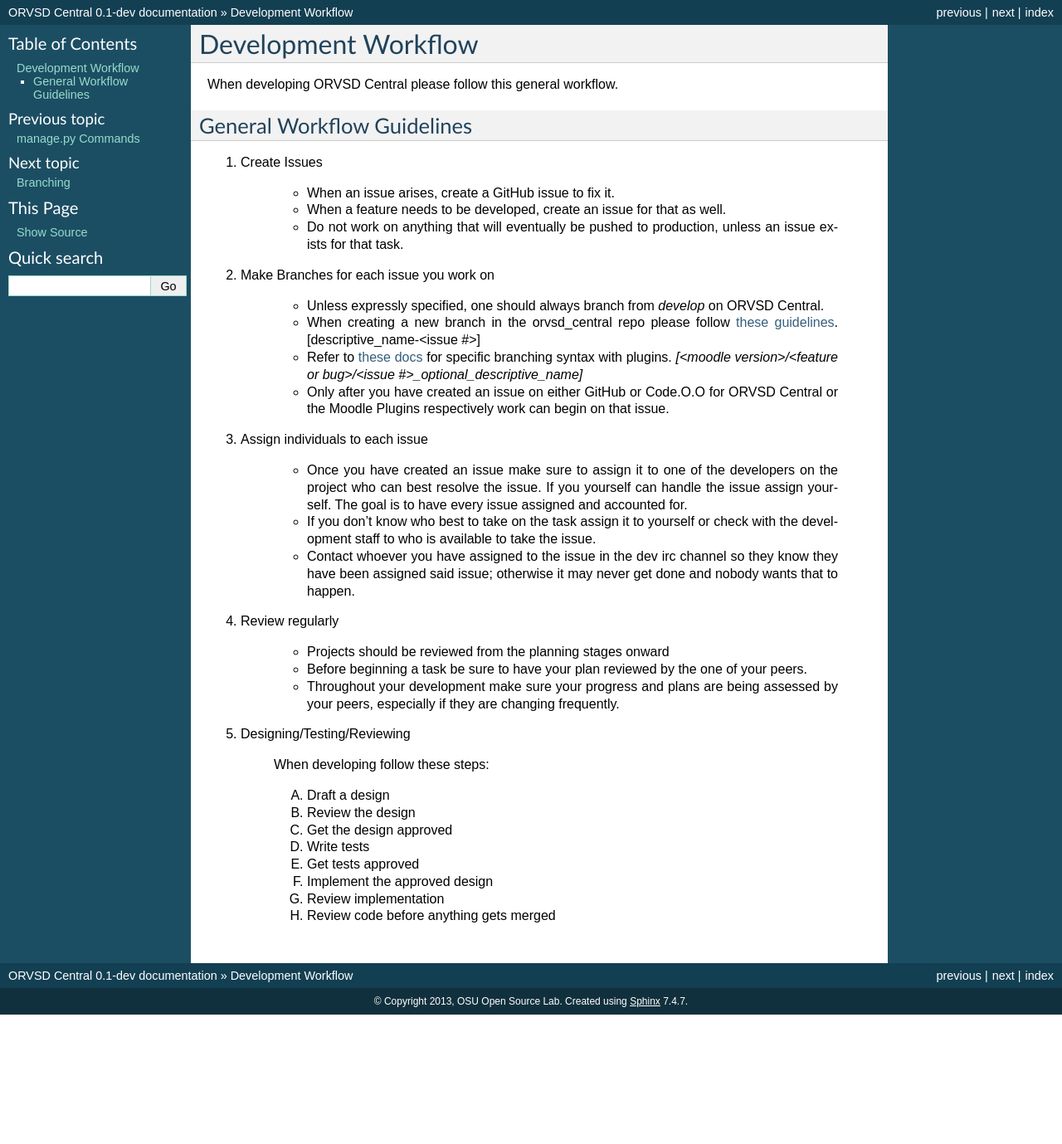
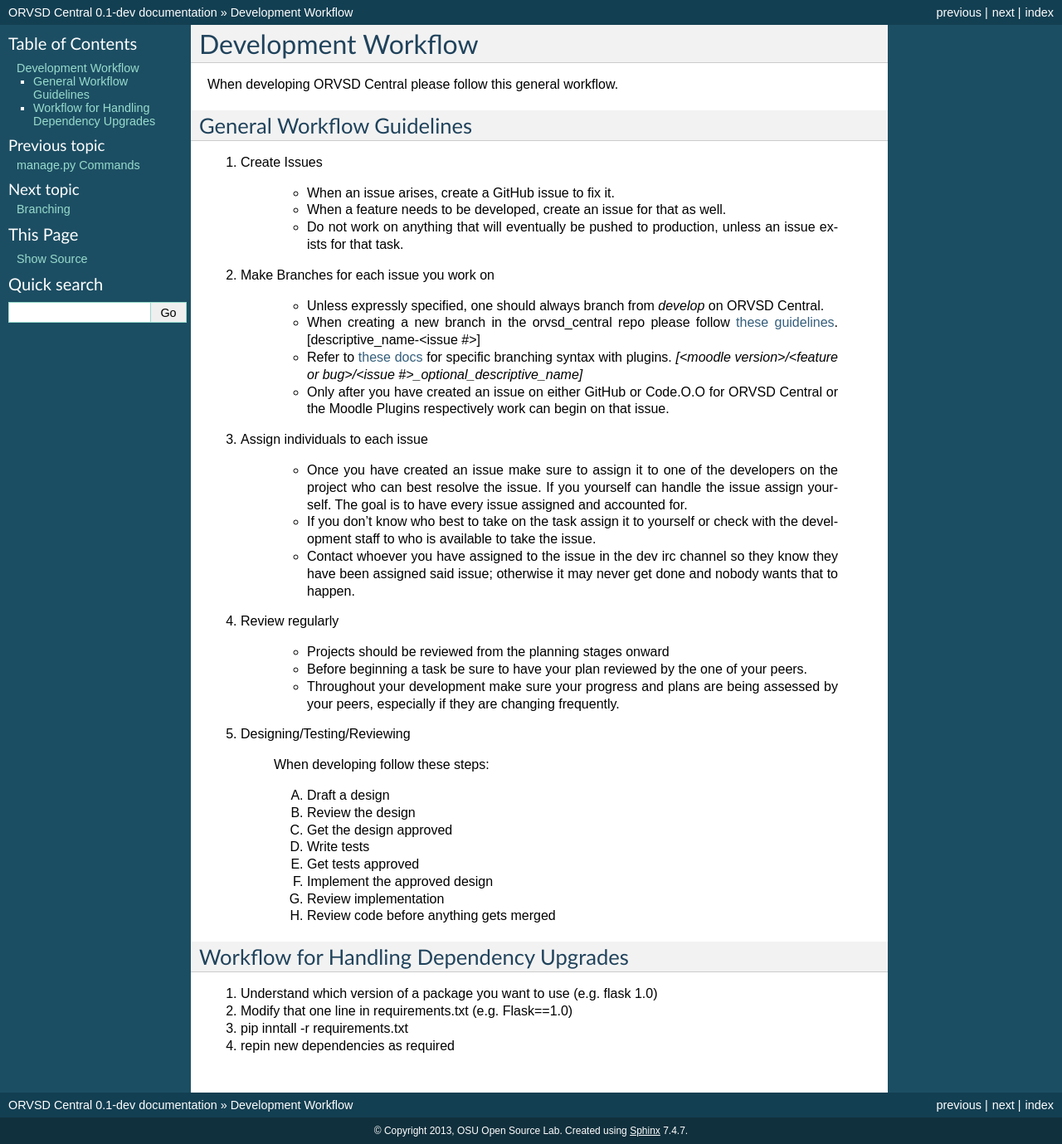
Before and after one commit to osuosl/orvsd_central, a Sphinx documentation site: the page built from docs/source/workflow.rst, in a window 1280 px wide. Shown: the whole page at 83% size. Built offline with Sphinx 7.4.7, drawn with Linux system fonts in a browser that asks for light colours; pages that are not in the unit, such as notebooks, are missing from menus; before the commit the page ends 1223 px from its top, so only the background shows below that.

Commit message:
requirements workflow docs
refs #115

```diff
--- a/docs/source/workflow.rst
+++ b/docs/source/workflow.rst
@@ -58,3 +58,11 @@
     F. Implement the approved design
     G. Review implementation
     H. Review code before anything gets merged
+
+Workflow for Handling Dependency Upgrades
+-----------------------------------------
+
+1. Understand which version of a package you want to use (e.g. flask 1.0)
+2. Modify that one line in requirements.txt (e.g. Flask==1.0)
+3. pip inntall -r requirements.txt
+4. repin new dependencies as required
```
